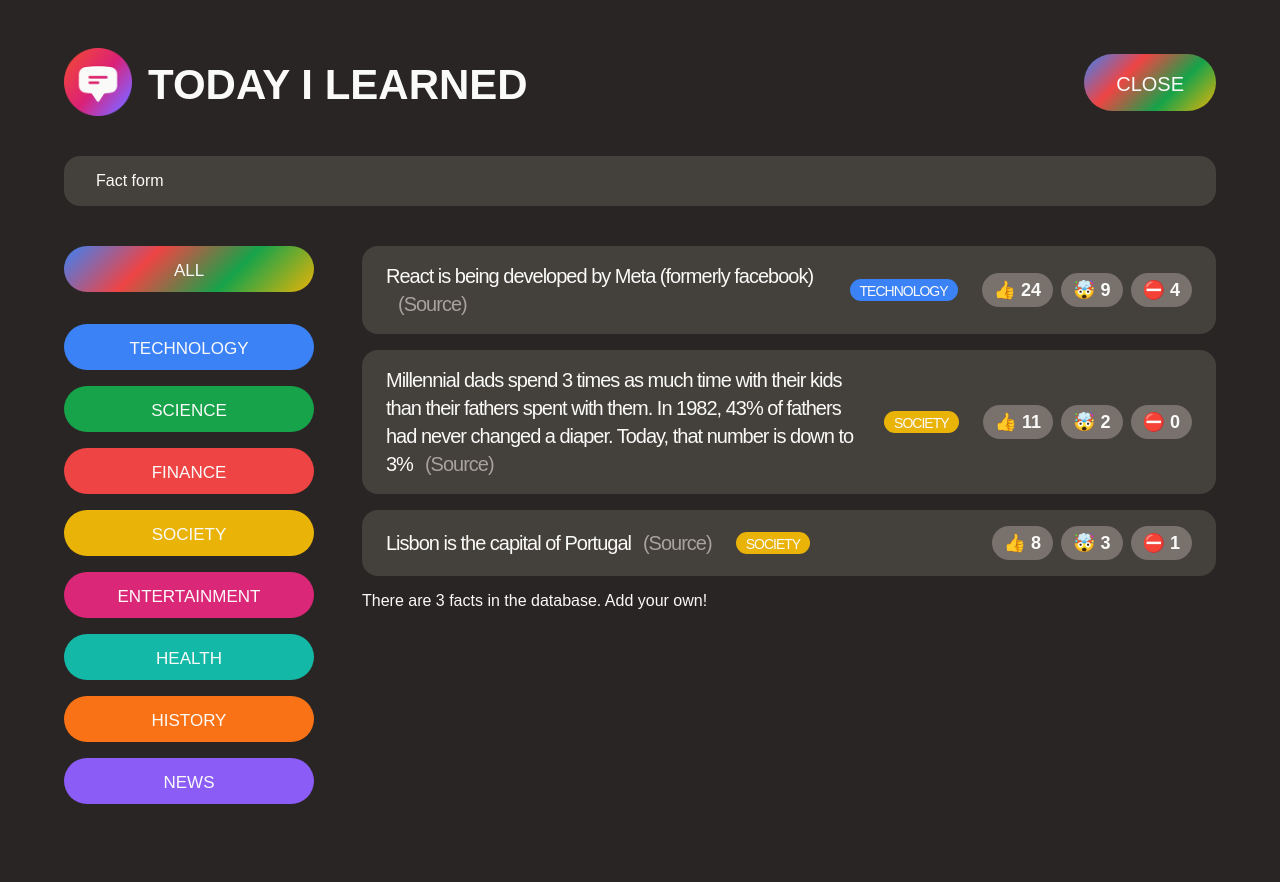
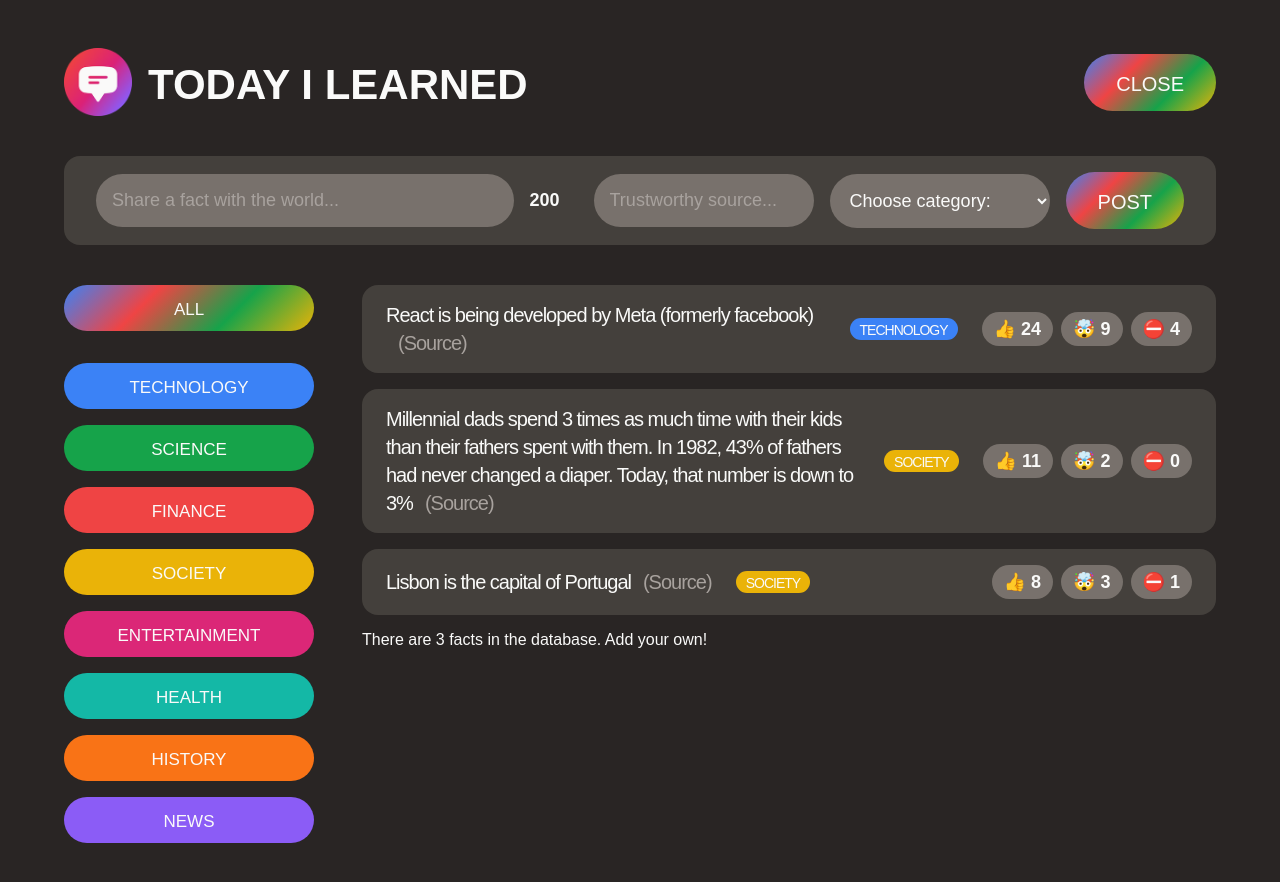
Before and after one commit to WeipinAng/today-i-learned-react, a React (Create React App) app: page / in a window 1280 px wide. Both pictures are taken after a click on the button "SHARE A FACT". Shown: the top 882 px of the page. Built offline with nearby package versions, Linux system fonts and the light colour scheme; a web font is replaced by a local one.

Commit message:
create the fact form with complete categories as select options

```diff
--- a/src/App.js
+++ b/src/App.js
@@ -74,10 +74,6 @@
     );
 }
 
-function NewFactForm() {
-    return <form className="fact-form">Fact form</form>;
-}
-
 const CATEGORIES = [
     { name: "technology", color: "#3b82f6" },
     { name: "science", color: "#16a34a" },
@@ -88,6 +84,35 @@
     { name: "history", color: "#f97316" },
     { name: "news", color: "#8b5cf6" },
 ];
+
+function NewFactForm() {
+    return (
+        <form className="fact-form">
+            <input
+                type="text"
+                name=""
+                id=""
+                placeholder="Share a fact with the world..."
+            />
+            <span>200</span>
+            <input
+                type="text"
+                name=""
+                id=""
+                placeholder="Trustworthy source..."
+            />
+            <select name="" id="">
+                <option value="">Choose category:</option>
+                {CATEGORIES.map((cat) => (
+                    <option key={cat.name} value={cat.name}>
+                        {cat.name.toUpperCase()}
+                    </option>
+                ))}
+            </select>
+            <button className="btn btn-large">Post</button>
+        </form>
+    );
+}
 
 function CategoryFilter() {
     return (
```
